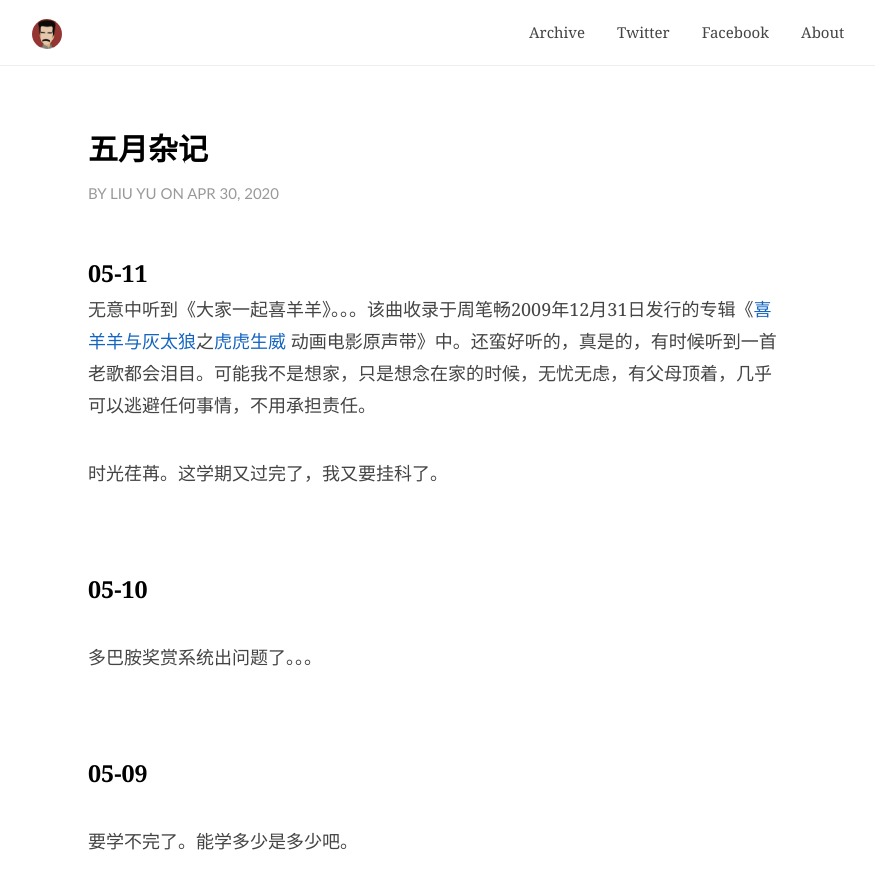
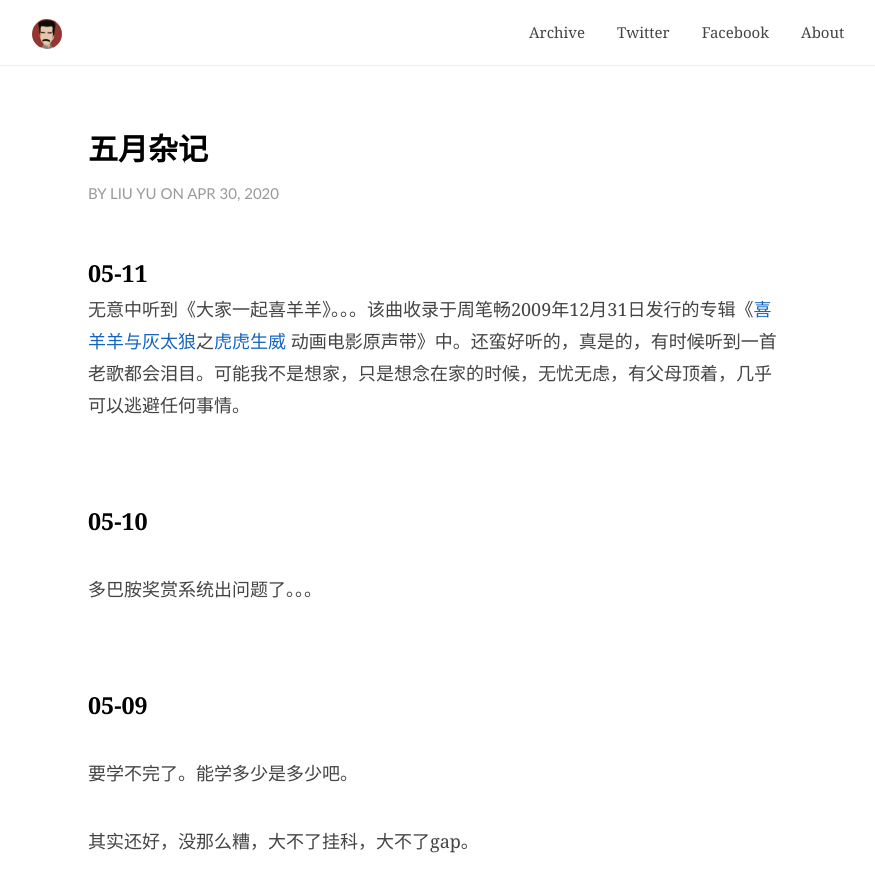
Before and after one commit to JaydenYL/JaydenYL.github.io, a Jekyll site: the page built from _posts/2020-04-26-日记.md, in a window 1280 px wide and 900 px high. Shown: the top 892 px of the window, without its empty margins (202-1077 px from the left). Built offline with Jekyll 4.4.1, drawn with Linux system fonts in a browser that asks for light colours; comment, search, counter and statistics services are not loaded.

Commit message:
Update 2020-04-26-日记.md

```diff
--- a/_posts/2020-04-26-日记.md
+++ b/_posts/2020-04-26-日记.md
@@ -15,11 +15,7 @@
 
 ### 05-11
 
-无意中听到《大家一起喜羊羊》。。。该曲收录于周笔畅2009年12月31日发行的专辑《[喜羊羊与灰太狼](https://baike.baidu.com/item/喜羊羊与灰太狼/936250)之[虎虎生威](https://baike.baidu.com/item/虎虎生威/4184852) 动画电影原声带》中。还蛮好听的，真是的，有时候听到一首老歌都会泪目。可能我不是想家，只是想念在家的时候，无忧无虑，有父母顶着，几乎可以逃避任何事情，不用承担责任。
-
-<br>时光荏苒。这学期又过完了，我又要挂科了。
-
-
+无意中听到《大家一起喜羊羊》。。。该曲收录于周笔畅2009年12月31日发行的专辑《[喜羊羊与灰太狼](https://baike.baidu.com/item/喜羊羊与灰太狼/936250)之[虎虎生威](https://baike.baidu.com/item/虎虎生威/4184852) 动画电影原声带》中。还蛮好听的，真是的，有时候听到一首老歌都会泪目。可能我不是想家，只是想念在家的时候，无忧无虑，有父母顶着，几乎可以逃避任何事情。
 
 <br>
 
```
